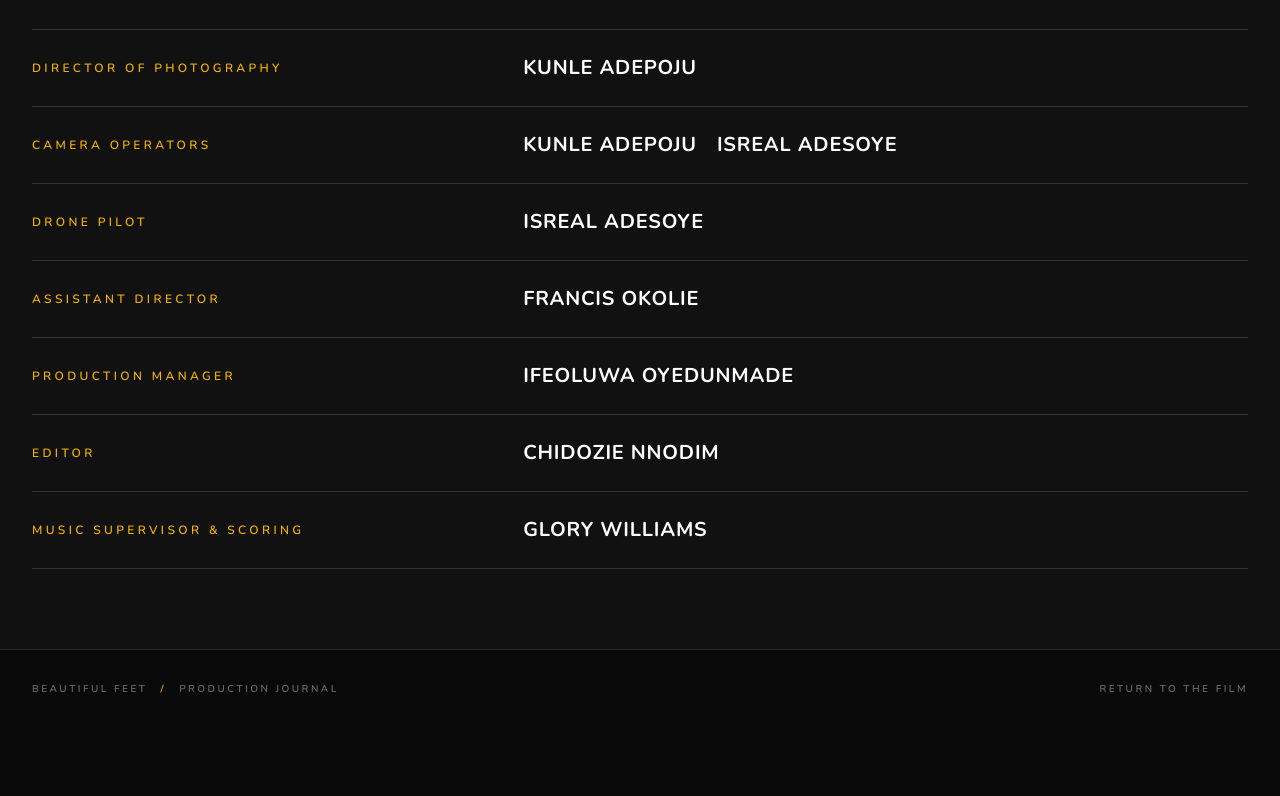
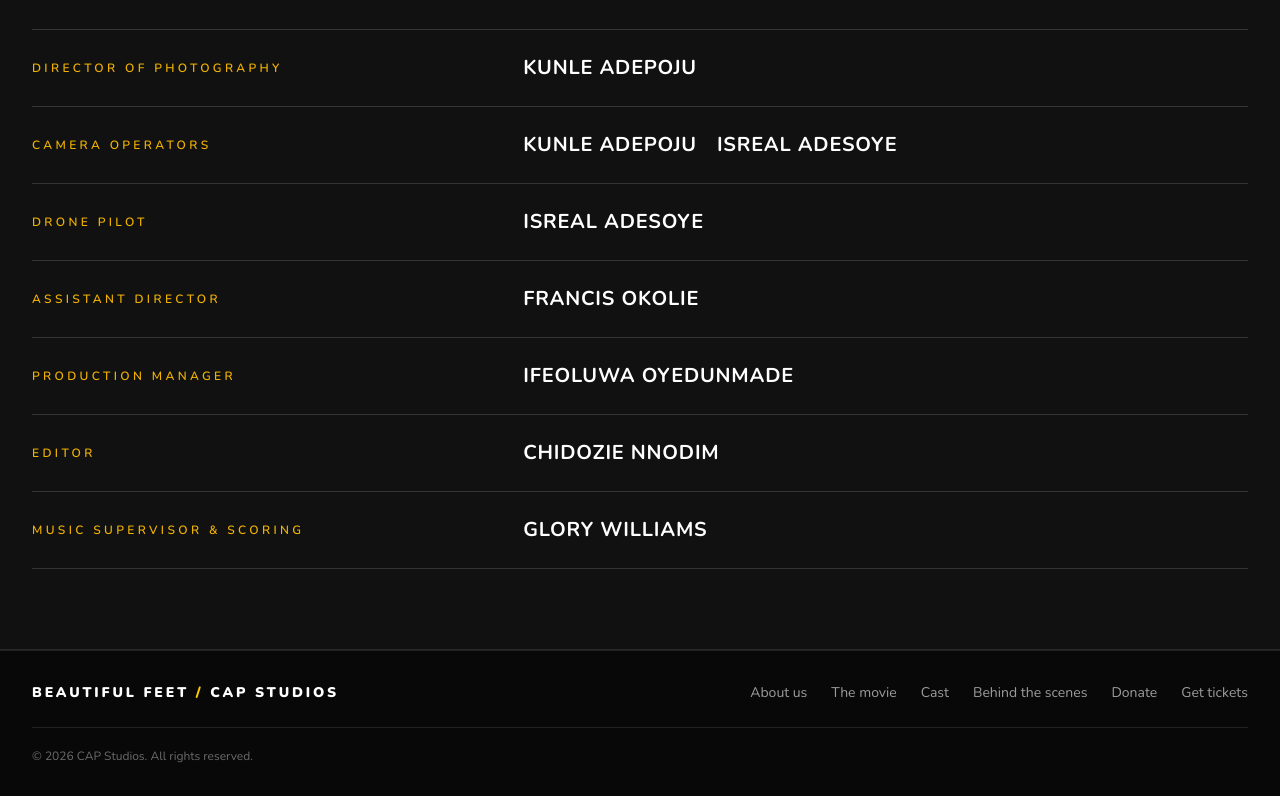
Before and after one commit to stevecashworks/beautifulfeetmovie, a Next.js app: page /bts in a window 1280 px wide. Shown: the part 5634-6430 px from the top of the page. Before the commit the page ends 6363 px from the top, so only its background shows below. Built offline with nearby package versions, Linux system fonts and the light colour scheme.

Commit message:
footer-added

```diff
--- a/app/bts/page.jsx
+++ b/app/bts/page.jsx
@@ -245,13 +245,6 @@ export default function BtsPage() {
         </div>
       </section>
 
-      <footer className="px-4 py-8 sm:px-6 lg:px-8">
-        <div className="mx-auto flex max-w-7xl flex-wrap items-center justify-between gap-4 text-[10px] font-semibold uppercase tracking-[0.25em] text-white/40">
-          <span>Beautiful Feet <span className="px-2 text-yellow-500">/</span> Production journal</span>
-          <Link href="/" className="transition hover:text-yellow-300">Return to the film</Link>
-        </div>
-      </footer>
-
       {activeIndex !== null ? (
         <div
           className="fixed inset-0 z-[100] flex items-center justify-center bg-black/95 p-4 backdrop-blur-sm sm:p-8"
--- a/app/layout.js
+++ b/app/layout.js
@@ -1,4 +1,5 @@
 import "./globals.css";
+import Footer from "@/components/footer";
 
 export const metadata = {
   title: "Beautiful Feet",
@@ -16,7 +17,10 @@ export default function RootLayout({ children }) {
           rel="stylesheet"
         />
       </head>
-      <body className="min-h-full flex flex-col">{children}</body>
+      <body className="min-h-full flex flex-col">
+        {children}
+        <Footer />
+      </body>
     </html>
   );
 }
--- a/app/page.jsx
+++ b/app/page.jsx
@@ -155,7 +155,7 @@ Through Beautiful Feet, CAP Studios continues its mission of delivering memorabl
               image: "https://beautifulfeetmovie.com/wp-content/uploads/2026/08/CHIDINMA-UMEH.jpeg",
             },
             {name:"Kate Adepegba",
-              image:"/assets/kate adepegba.jpeg",
+              image:"/assets/Kate adepegba.jpeg",
 intro:"Actor and television veteran; known for The Figurine and Slum King."},
             {
               name: "Seun Adejumobi",
--- a/components/Hero.jsx
+++ b/components/Hero.jsx
@@ -134,7 +134,7 @@ const Hero = () => {
             </div>
           </h1>
           <p className="mt-5 max-w-lg text-base text-white/80 sm:text-lg">
-            {isReleased ? "Out now — available to watch now." : "Coming Soon To Theaters Across West Africa — February 19, 2027, stay tuned!"}
+            {isReleased ? "Out now — available to watch now." : "In cinemas from February 19th, 2027. Stay tuned"}
           </p>
 
           {!isReleased && (
--- /dev/null
+++ b/components/footer.jsx
@@ -0,0 +1,45 @@
+"use client";
+
+import Link from "next/link";
+import { useEffect, useState } from "react";
+
+const footerLinks = [
+  { label: "About us", href: "/#aboutUs" },
+  { label: "The movie", href: "/#aboutthemovie" },
+  { label: "Cast", href: "/#cast" },
+  { label: "Behind the scenes", href: "/bts" },
+  { label: "Donate", href: "/donate" },
+  { label: "Get tickets", href: "/payments" },
+];
+
+export default function Footer() {
+  const [year, setYear] = useState(() => new Date().getFullYear());
+
+  useEffect(() => {
+    setYear(new Date().getFullYear());
+  }, []);
+
+  return (
+    <footer className="border-t border-white/10 bg-[#080808] px-4 py-8 text-white sm:px-6 lg:px-8">
+      <div className="mx-auto max-w-7xl">
+        <div className="flex flex-col gap-6 sm:flex-row sm:items-center sm:justify-between">
+          <Link href="/" className="text-sm font-black uppercase tracking-[0.2em] text-white">
+            Beautiful Feet <span className="text-yellow-400">/</span> CAP Studios
+          </Link>
+
+          <nav aria-label="Footer navigation" className="flex flex-wrap gap-x-6 gap-y-3 text-sm text-white/60">
+            {footerLinks.map((link) => (
+              <Link key={link.label} href={link.href} className="transition hover:text-yellow-300">
+                {link.label}
+              </Link>
+            ))}
+          </nav>
+        </div>
+
+        <p className="mt-6 border-t border-white/10 pt-5 text-xs text-white/40">
+          © <span suppressHydrationWarning>{year}</span> CAP Studios. All rights reserved.
+        </p>
+      </div>
+    </footer>
+  );
+}
```
